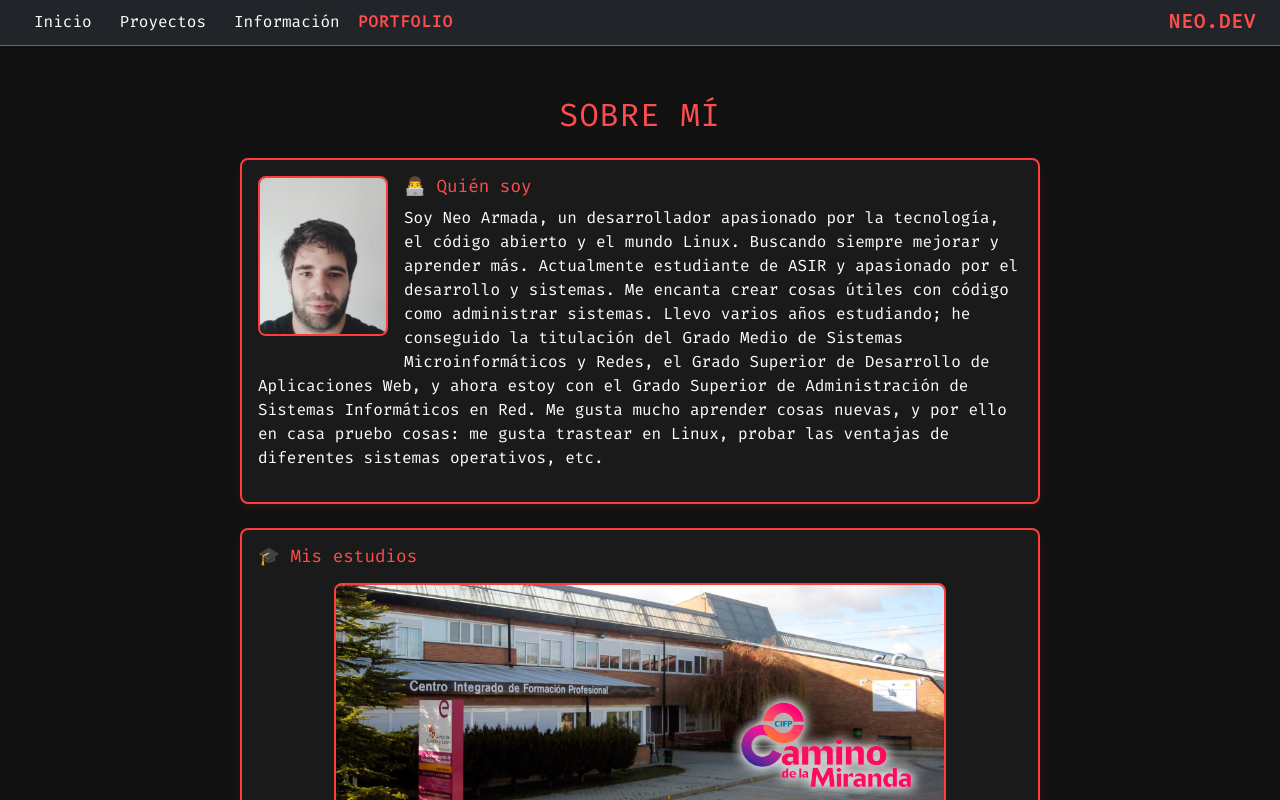
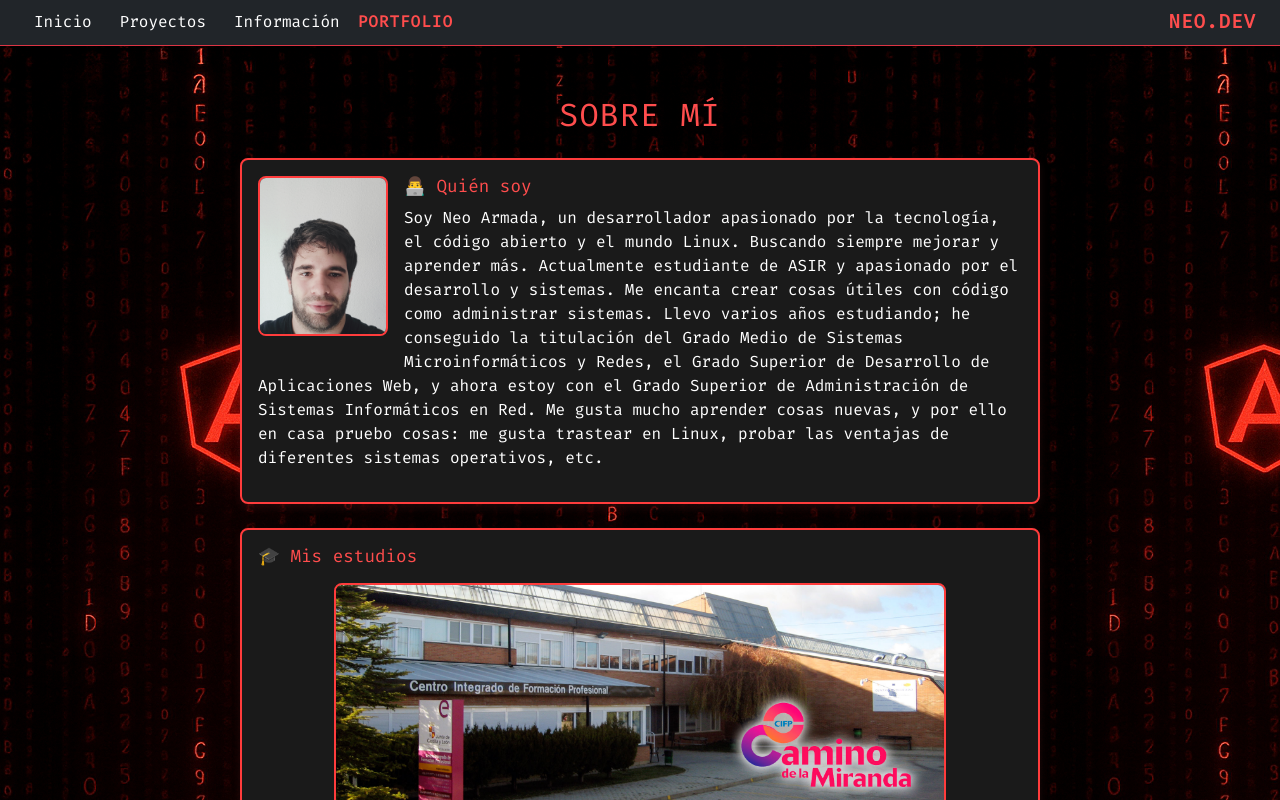
Before and after one commit to Neoarmadam/Portfolio, an Angular app in the folder portfolio_personal/: page / in a window 1280 px wide. Shown: the top 800 px of the page. Built offline with nearby package versions, Linux system fonts and the light colour scheme.

Commit message:
Imagen de fondo
Se ha añadido una imagen de fondo al proyecto.

```diff
--- a/portfolio_personal/src/styles.css
+++ b/portfolio_personal/src/styles.css
@@ -1,5 +1,5 @@
 html, body {
     font-family: 'Fira Code', monospace;
-    background-color: #111;
+    background-image: url('assets/fondo.png');
     color: white;
 }
```
Also changed, not shown: portfolio_personal/src/assets/fondo.png (added).
